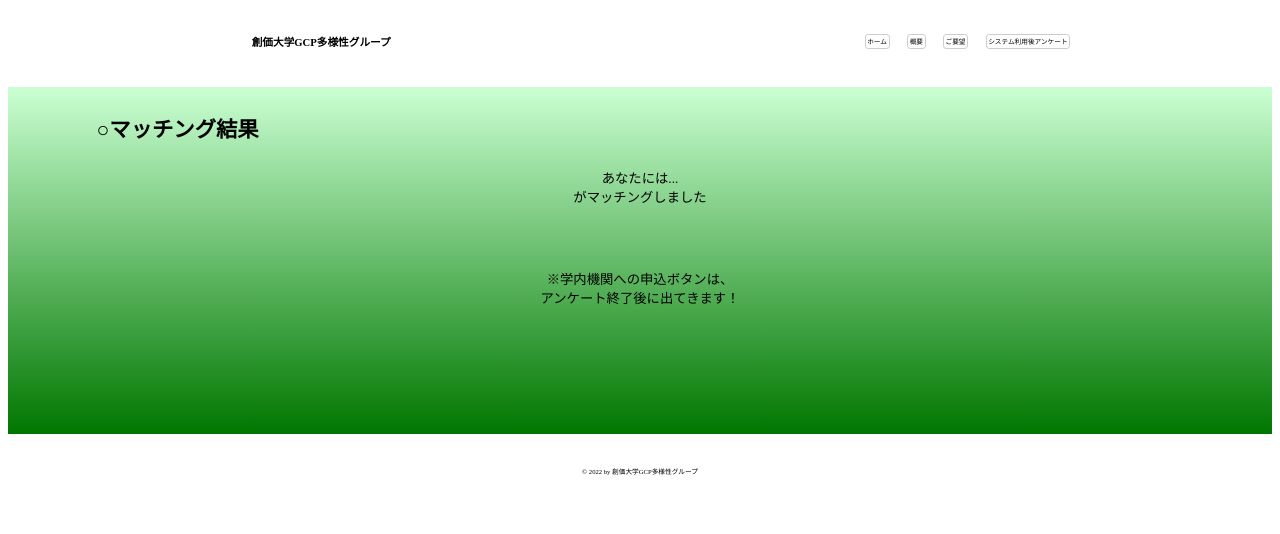
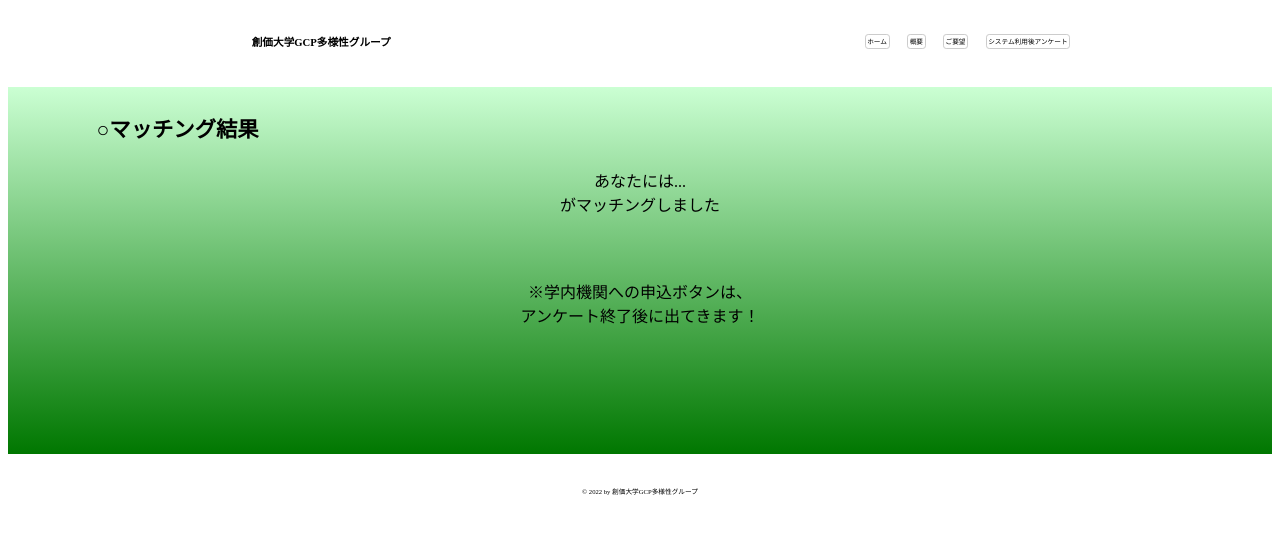
Before and after one commit to akiyamasoka/yukiyanagi, a Django app: page /post/1/ in a window 1280 px wide. Shown: the top 534 px of the page. Run offline with Django 3.2, Linux system fonts and the light colour scheme; tables that the repository leaves empty hold one stand-in row (values such as "Sample post").

Commit message:
My Django Changed

```diff
--- a/blog/static/blog.css
+++ b/blog/static/blog.css
@@ -300,7 +300,7 @@ a.btn-radius-solid:hover {
     padding-left: auto;
     padding-right: auto;
     text-align: center;
-    font-size: 10pt;
+    font-size: 12pt;
     color: black;
     margin: 0px;
     clear: both;
@@ -377,6 +377,8 @@ a.btn-radius-solid:hover {
     margin-top: 3%;
     margin-bottom: 3%;
     overflow: auto;
+    display: flex;
+    align-items: flex-end;
 }
 
 .balloon .faceicon {
```
Also changed, not shown: blog/static/SPACe.jpg, blog/static/キャリアセンター.jpg, blog/static/キャリアデザインステーション.jpg, blog/static/保健センター.jpg, blog/static/国際課.jpg, blog/static/学生相談室.jpg, blog/static/学生課.jpg, blog/static/教務課.jpg, blog/static/障害学生支援室.jpg.
